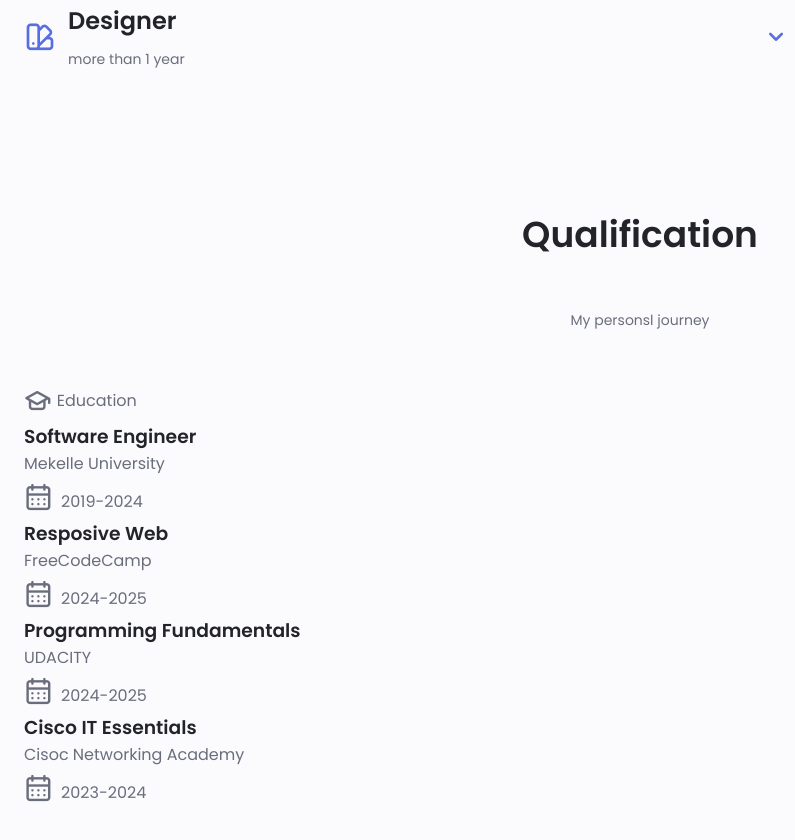
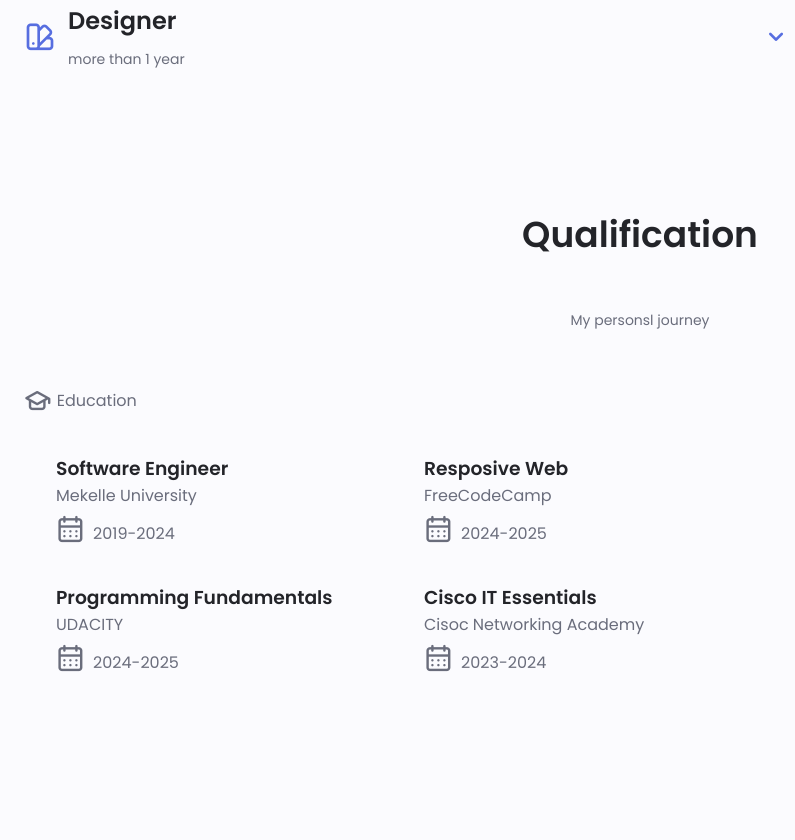
Before and after one commit to GetahunH/My-Portfolio-V2, a plain HTML site: page index.html in a window 1280 px wide. Shown: the part 2064-2904 px from the top of the page, without its empty margins (0-795 px from the left). Drawn offline with nearby package versions, Linux system fonts and the light colour scheme.

Commit message:
styles.css modified

```diff
--- a/assets/css/styles.css
+++ b/assets/css/styles.css
@@ -445,11 +445,43 @@ margin-bottom: var(--mb-0-5);
   font-size: 1.8rem;
   margin-right: var(--mb-0-25);
 }
-.qualification_data{
+
+
+/* .qualification_content {
+  display: flex;
+  flex-direction: column;
+  gap: 1.5rem;
+}
+
+ .qualification_data{
   display: grid;
   grid-template-columns: 1fr max-content 1fr;
+  align-items: center;
   column-gap: 1.5rem;
+
+} */
+
+.qualification_sections {
+  display: grid;
+  grid-template-columns: repeat(auto-fit, minmax(300px, 1fr));
+  gap: 2rem; /* Adjust as needed */
+  padding: 2rem;
 }
+
+.qualification_content {
+  display: contents; /* Makes the .qualification_content act as a grid item for .qualification_sections */
+}
+
+.qualification_data {
+  /* No changes needed here for the grid itself, but keep for flexbox layout */
+  display: flex;
+  gap: 1rem;
+  align-items: center;
+}
+
+
+
+
 .qualification_title{
   font-size: var(--normal-font-size);
   font-weight: var(--font-medium);
```
